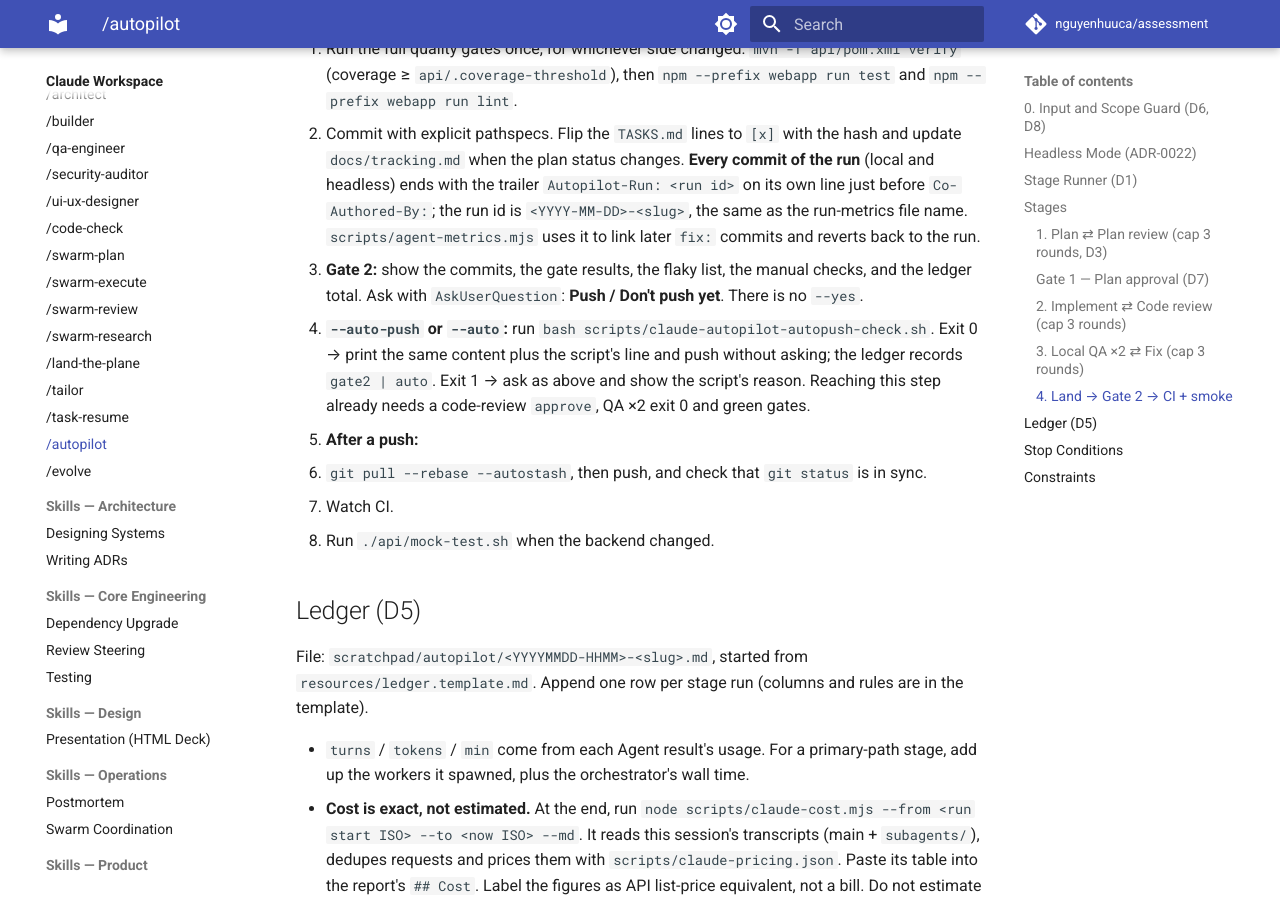
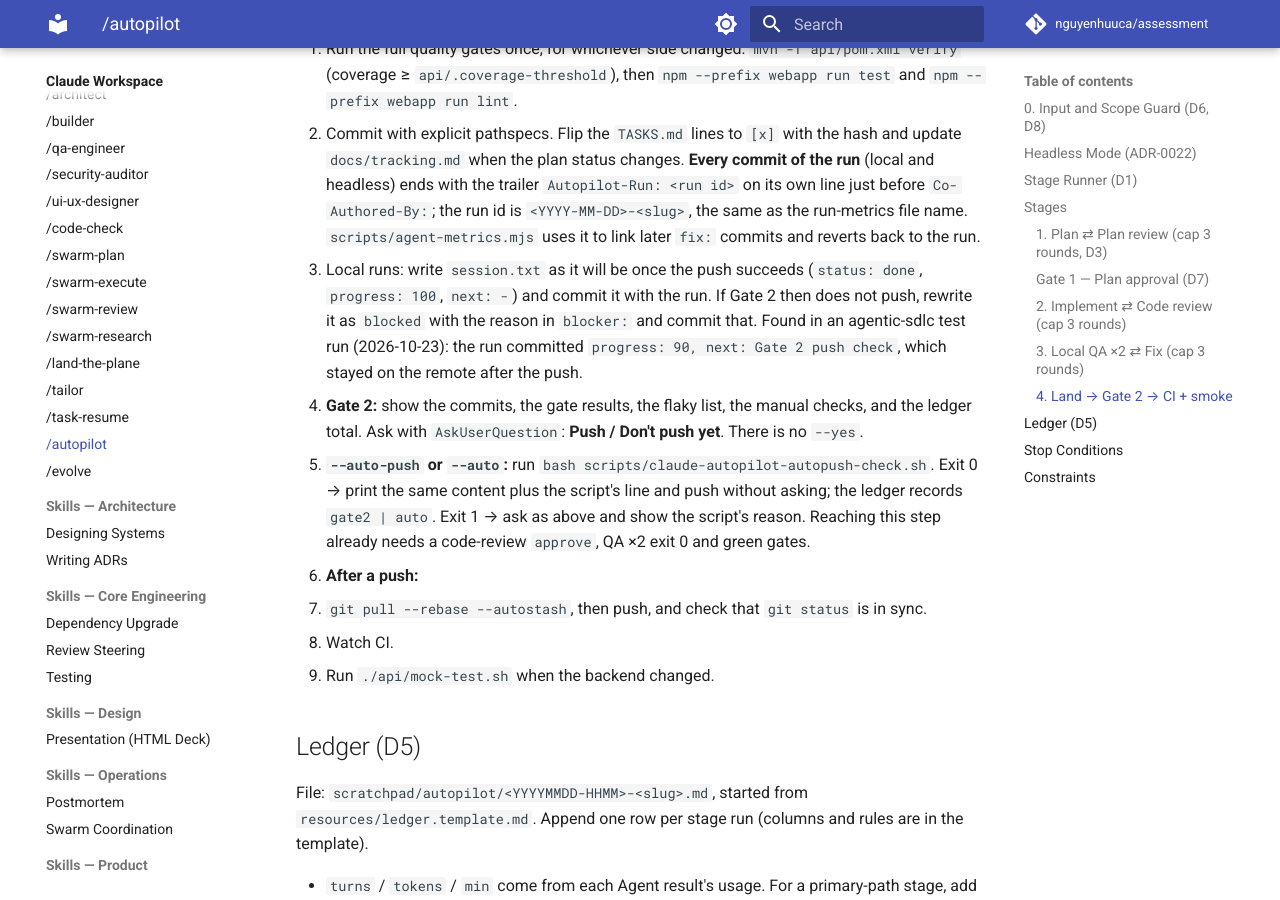
Before and after one commit to nguyenhuuca/assessment, an MkDocs documentation site: the page built from docs/claude/skills/workflows/autopilot.md, in a window 1280 px wide and 900 px high, scrolled down 6292 px. Built offline with MkDocs 1.6.1 and Material for MkDocs 9.7.7, drawn with Linux system fonts in a browser that asks for light colours; comment, search, counter and statistics services are not loaded.

Commit message:
fix(autopilot): land session.txt in its post-push state
The landing commit carried session.txt as it was before Gate 2 (progress 90,
next: Gate 2 push check), and that state stayed on the remote after the push.
Local runs now commit the final state and rewrite it as blocked when Gate 2
does not push. Found and verified in two agentic-sdlc test runs.

Co-Authored-By: Claude Opus 5.5 <noreply@anthropic.com>

```diff
--- a/docs/claude/skills/workflows/autopilot.md
+++ b/docs/claude/skills/workflows/autopilot.md
@@ -167,6 +167,7 @@ Show the plan path, the task table, the advisories that were left open, and the
 
 1. Run the full quality gates once, for whichever side changed: `mvn -f api/pom.xml verify` (coverage ≥ `api/.coverage-threshold`), then `npm --prefix webapp run test` and `npm --prefix webapp run lint`.
 2. Commit with explicit pathspecs. Flip the `TASKS.md` lines to `[x]` with the hash and update `docs/tracking.md` when the plan status changes. **Every commit of the run** (local and headless) ends with the trailer `Autopilot-Run: <run id>` on its own line just before `Co-Authored-By:`; the run id is `<YYYY-MM-DD>-<slug>`, the same as the run-metrics file name. `scripts/agent-metrics.mjs` uses it to link later `fix:` commits and reverts back to the run.
+   - Local runs: write `session.txt` as it will be once the push succeeds (`status: done`, `progress: 100`, `next: -`) and commit it with the run. If Gate 2 then does not push, rewrite it as `blocked` with the reason in `blocker:` and commit that. Found in an agentic-sdlc test run (2026-10-23): the run committed `progress: 90, next: Gate 2 push check`, which stayed on the remote after the push.
 3. **Gate 2:** show the commits, the gate results, the flaky list, the manual checks, and the ledger total. Ask with `AskUserQuestion`: **Push / Don't push yet**. There is no `--yes`.
    - **`--auto-push` or `--auto`:** run `bash scripts/claude-autopilot-autopush-check.sh`. Exit 0 → print the same content plus the script's line and push without asking; the ledger records `gate2 | auto`. Exit 1 → ask as above and show the script's reason. Reaching this step already needs a code-review `approve`, QA ×2 exit 0 and green gates.
 4. **After a push:**
```
Also changed, not shown: .claude/skills/autopilot/SKILL.md (+1 -0 lines).
